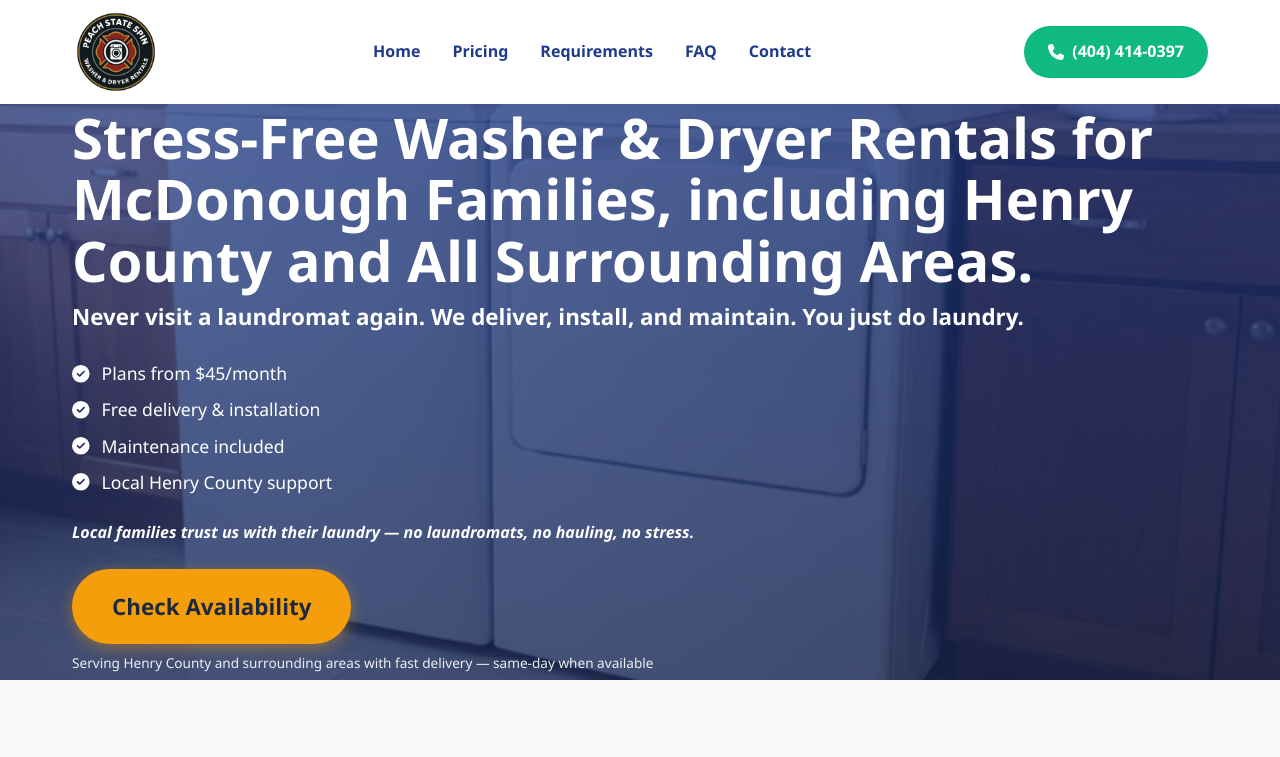
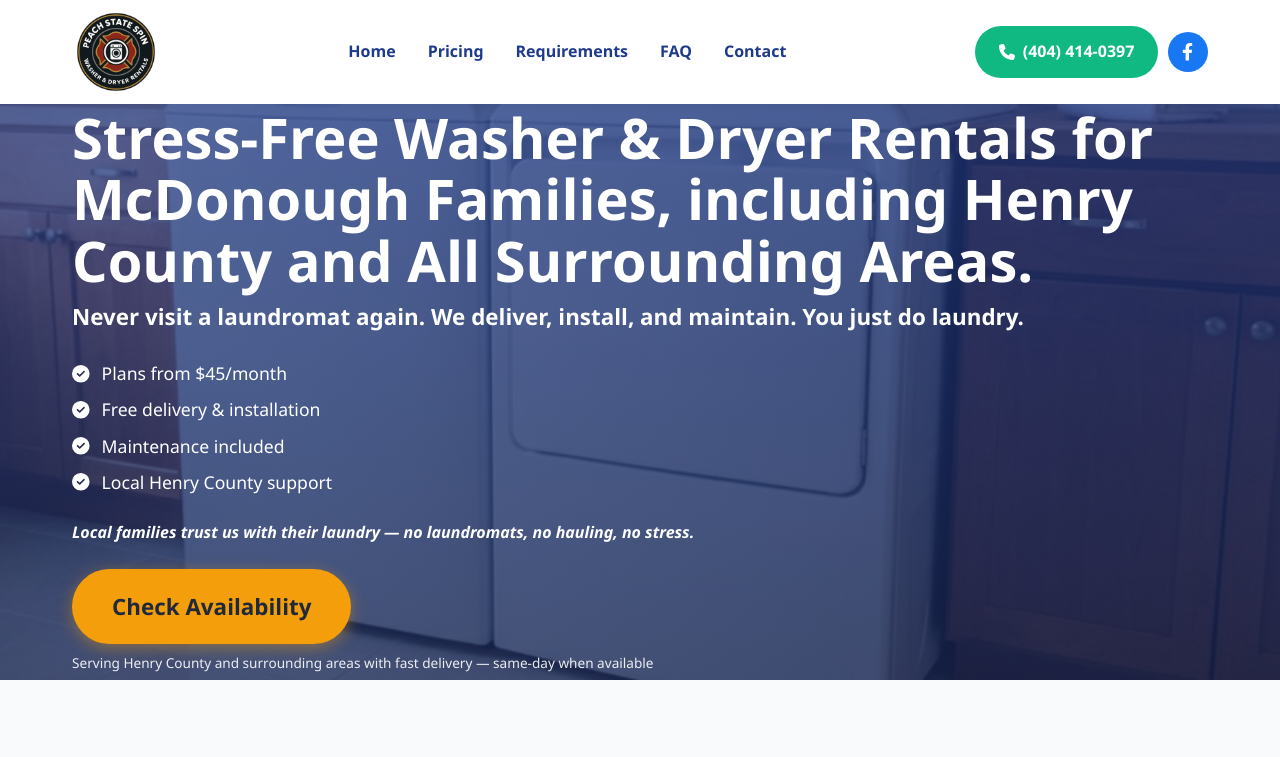
Before and after one commit to peachstatespin/peachstatespin.github.io, a plain HTML site: page index.html in a window 1280 px wide. Shown: the top 757 px of the page. Drawn offline with Linux system fonts and the light colour scheme.

Commit message:
Add files via upload

```diff
--- a/index.html
+++ b/index.html
@@ -17,6 +17,8 @@
         .nav-links { display: flex; list-style: none; gap: 2rem; }
         .nav-links a { color: #1e3a8a; text-decoration: none; font-weight: 700; }
         .phone-btn { background: #10b981; padding: 0.8rem 1.5rem; border-radius: 50px; font-weight: bold; text-decoration: none; color: white; display: flex; align-items: center; gap: 8px; }
+        .fb-btn { background: #1877f2; color: white; width: 40px; height: 40px; border-radius: 50%; display: flex; align-items: center; justify-content: center; font-size: 1.1rem; text-decoration: none; transition: background 0.2s ease; }
+        .fb-btn:hover { background: #1558b0; }
 
         .section { padding: 5rem 0; }
         .container { max-width: 1200px; margin: 0 auto; padding: 0 2rem; }
@@ -110,7 +112,10 @@
                 <li><a href="#faq">FAQ</a></li>
                 <li><a href="#contact">Contact</a></li>
             </ul>
-            <a href="tel:+14044140397" class="phone-btn"><i class="fas fa-phone"></i> (404) 414-0397</a>
+            <div style="display: flex; align-items: center; gap: 0.6rem;">
+                <a href="tel:+14044140397" class="phone-btn"><i class="fas fa-phone"></i> (404) 414-0397</a>
+                <a href="https://www.facebook.com/peachstatespin" target="_blank" rel="noopener noreferrer" class="fb-btn" aria-label="Visit us on Facebook"><i class="fab fa-facebook-f"></i></a>
+            </div>
         </nav>
     </header>
 
@@ -321,6 +326,7 @@
                     <h3 style="color: #1e3a8a; margin-bottom: 1rem;">Contact Info</h3>
                     <p><strong>Phone:</strong> <a href="tel:+14044140397" style="color:#1e3a8a; text-decoration:none;">(404) 414-0397</a></p>
                     <p><strong>Email:</strong> <a href="mailto:jeff@peachstatespin.com" style="color:#1e3a8a; text-decoration:none;">jeff@peachstatespin.com</a></p>
+                    <p style="margin-top: 0.5rem;"><a href="https://www.facebook.com/peachstatespin" target="_blank" rel="noopener noreferrer" style="color:#1877f2; text-decoration:none; font-weight:bold;"><i class="fab fa-facebook-f" style="margin-right:6px;"></i>Follow Peach State Spin on Facebook</a></p>
                 </div>
 
                 <div class="form-container">
```
